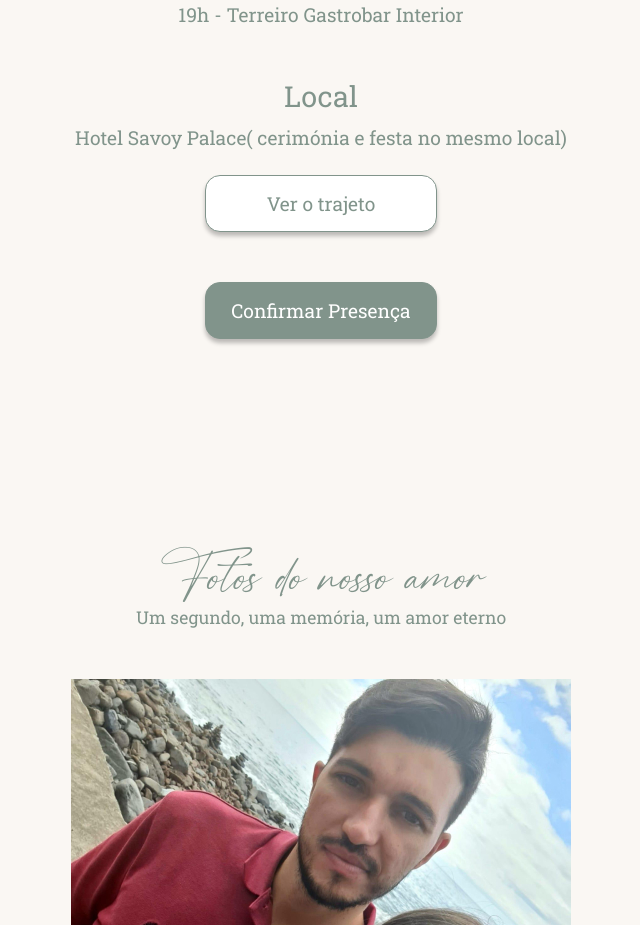
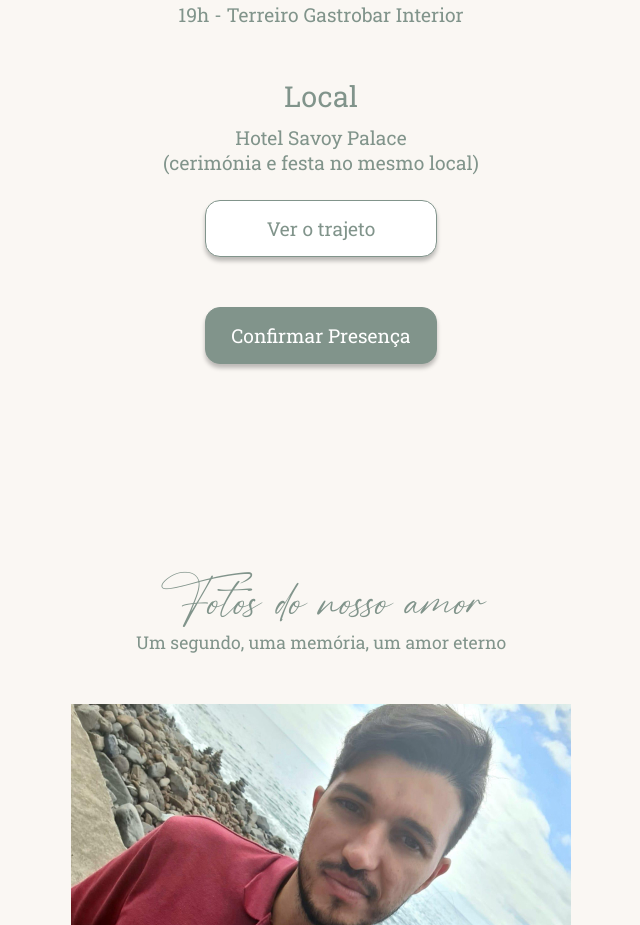
Before and after one commit to MauricioeFatima/convite, a plain HTML site: page index.html in a window 1280 px wide. Shown: the part 2006-2931 px from the top of the page, without its empty margins (319-959 px from the left). Drawn offline with nearby package versions, Linux system fonts and the light colour scheme.

Commit message:
Add files via upload

```diff
--- a/index.html
+++ b/index.html
@@ -144,7 +144,7 @@
                        <p class="band-texto dia">Local
                     </p>
                     <p class="band-texto informacoes">
-                Hotel Savoy Palace( cerimónia e festa no mesmo local)
+                Hotel Savoy Palace<br>(cerimónia e festa no mesmo local)
                 </p>
                     <a href="https://maps.app.goo.gl/S9LpCZ88p8qdFUR49" target="_blank" class="btn">Ver o trajeto</a>
                     <a href="https://api.whatsapp.com/send?phone=351960236014&text=Ol%C3%A1%2C%20presen%C3%A7a%20confirmada!" target="_blank" class="btn confirmar">Confirmar Presença</a>
```
